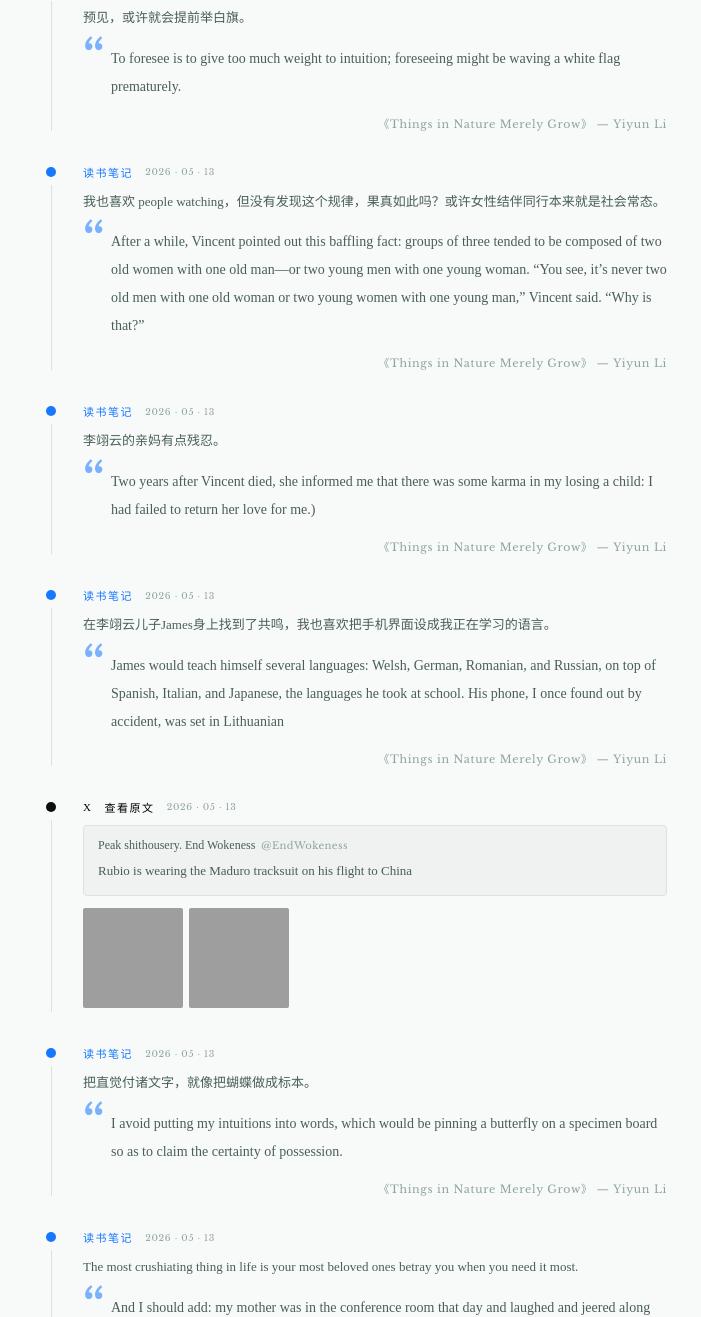
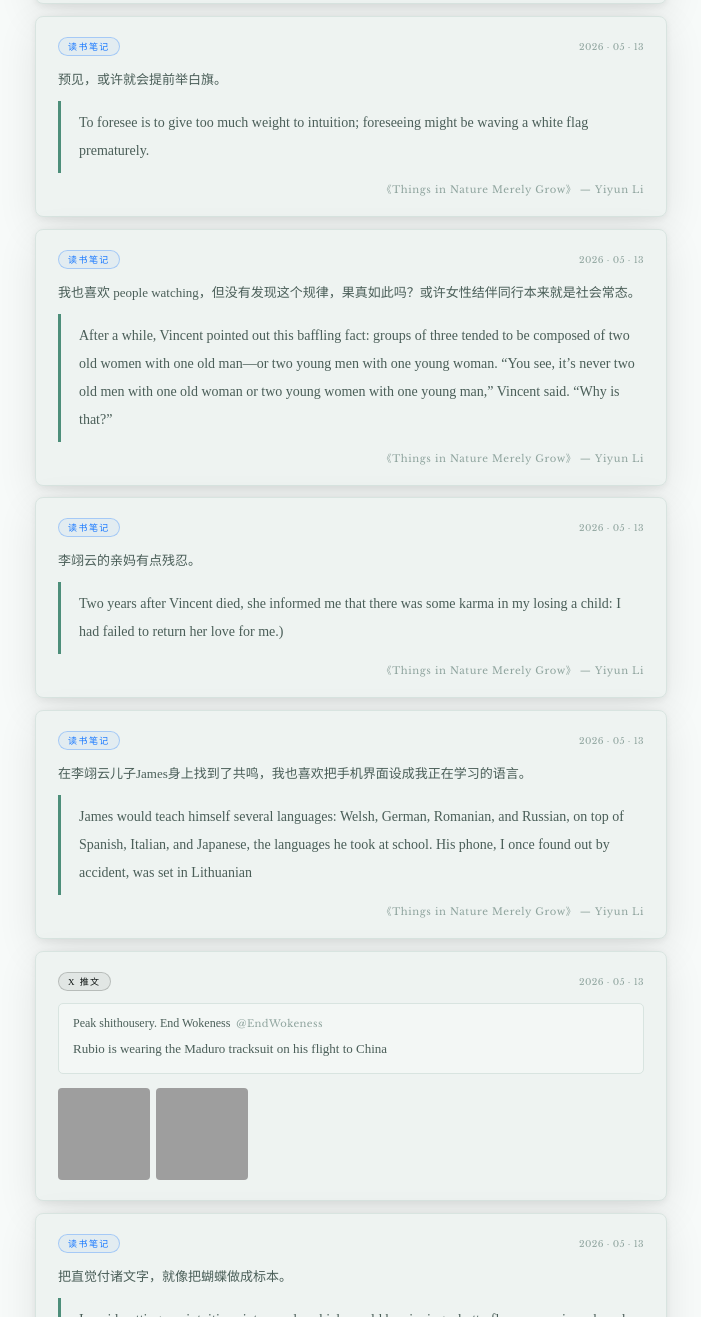
Before and after one commit to lippmann/fengnuo-astro, an Astro site: page /tweets in a window 1280 px wide. Shown: the part 1483-2800 px from the top of the page, without its empty margins (289-990 px from the left). Built offline with nearby package versions, Linux system fonts and the light colour scheme; Astro itself is replaced by a stand-in of ours; grey boxes are pictures that could not be loaded.

Commit message:
redesign: tweets page — floating card layout (Variant C)

```diff
--- a/src/pages/tweets/[...page].astro
+++ b/src/pages/tweets/[...page].astro
@@ -18,52 +18,31 @@
   return images.filter(img => !img.includes('new_menu') && !img.includes('/icon/'));
 }
 
-function proxyImg(url: string) {
-  return url;
-}
-
-// Parse weread text into structured parts.
-// text format (bookmark):  "《书名》 — 作者\n[章节]\n\n摘录"
-// text format (review):    "《书名》 — 作者\n\n摘录\n💬 笔记"  (abstract may be empty)
 function parseWeread(text: string): { annotation: string; highlight: string; bookLine: string } {
   const lines = text.split('\n');
-  const bookLine = lines[0] || '';  // always "《书名》 — 作者"
-
-  // Collect remaining lines (skip empty leading lines after book line)
+  const bookLine = lines[0] || '';
   const rest = lines.slice(1).join('\n').trim();
-
   let highlight = '';
   let annotation = '';
-
   if (rest.includes('💬')) {
     const noteIdx = rest.indexOf('💬');
     highlight = rest.slice(0, noteIdx).trim();
     annotation = rest.slice(noteIdx + '💬'.length).trim();
   } else {
-    // Pure bookmark — strip optional [章节] prefix
     highlight = rest.replace(/^\[.*?\]\n+/, '').trim();
   }
-
   return { annotation, highlight, bookLine };
 }
 
-// Parse twitter text into structured parts.
-// Repost format: "自己评论\n 账号名 (@handle) 原文 — nitter_url"
-// Pure repost:   "账号名 (@handle) 原文 — nitter_url"
-// Original:      plain text, no (@handle) pattern
 function parseTwitter(text: string): { comment: string; rtAuthor: string; rtHandle: string; rtText: string } | null {
-  // Find the LAST occurrence of "账号名 (@handle)" to split comment from RT
   const rtPattern = /^([\s\S]*?)([^\n(]+?)\s+\(@([A-Za-z0-9_]{1,50})\)\s+([\s\S]+)$/;
   const m = text.match(rtPattern);
   if (!m) return null;
-
   const comment = m[1].trim();
   const rtAuthor = m[2].trim();
   const handle = m[3].trim();
   let rtText = m[4].trim().replace(/\s+—\s+https?:\/\/\S+$/, '').trim();
-
   if (!rtText || rtText.length < 3) return null;
-
   return { comment, rtAuthor, rtHandle: handle, rtText };
 }
 ---
@@ -118,34 +97,30 @@
       const wr = isWeread ? parseWeread(item.text) : null;
       const tw = isTwitter ? parseTwitter(item.text) : null;
       return (
-        <div class="entry" data-platform={item.platform}>
-          <div class="entry-spine">
-            <span class={`entry-dot dot-${item.platform}`}></span>
-            <div class="entry-line"></div>
-          </div>
-          <div class="entry-body">
-            <div class="entry-meta">
-              <span class={`entry-platform${isWeread ? ' platform-weread' : isTwitter ? ' platform-twitter' : ''}`}>
-                {item.platform === 'twitter' ? 'X' : isWeread ? '读书笔记' : '豆瓣广播'}
+        <div class="card" data-platform={item.platform}>
+          <div class="card-header">
+            <div class="card-left">
+              <span class={`badge badge-${item.platform}`}>
+                {item.platform === 'twitter' ? 'X 推文' : isWeread ? '读书笔记' : '豆瓣广播'}
               </span>
               {!isWeread && (
-                <a class="entry-source" href={item.url} target="_blank" rel="noopener">查看原文</a>
+                <a class="card-source" href={item.url} target="_blank" rel="noopener">查看原文</a>
               )}
-              <span class="entry-date">{formatDate(item.date)}</span>
             </div>
+            <span class="card-date">{formatDate(item.date)}</span>
+          </div>
+
           {isWeread && wr ? (
             <div class="wr-body">
               {wr.annotation && <p class="wr-annotation">{wr.annotation}</p>}
               {wr.highlight && (
-                  <blockquote class="wr-highlight">
-                    <span class="wr-quote-mark open">「</span>{wr.highlight}<span class="wr-quote-mark close">」</span>
-                  </blockquote>
+                <blockquote class="wr-highlight">{wr.highlight}</blockquote>
               )}
               <p class="wr-bookline">{wr.bookLine}</p>
             </div>
           ) : isTwitter && tw ? (
             <div class="tw-body">
-                {tw.comment && <p class="entry-text tw-comment">{tw.comment}</p>}
+              {tw.comment && <p class="tw-comment">{tw.comment}</p>}
               <blockquote class="tw-rt">
                 <p class="tw-rt-author">
                   <span class="tw-rt-name">{tw.rtAuthor}</span>
@@ -155,16 +130,16 @@
               </blockquote>
             </div>
           ) : (
-              <p class="entry-text">{item.text}</p>
+            <p class="card-text">{item.text}</p>
           )}
+
           {imgs.length > 0 && (
-              <div class="entry-imgs">
+            <div class="card-imgs">
               {imgs.slice(0, 4).map((img: string) => (
-                  <img src={proxyImg(img)} loading="lazy" alt="" />
+                <img src={img} loading="lazy" alt="" />
               ))}
             </div>
           )}
-          </div>
         </div>
       );
     })}
@@ -277,15 +252,10 @@
   font-weight: 300;
 }
 
-.feed {
-  display: flex;
-  flex-direction: column;
-}
-
 .filter-bar {
   display: flex;
   gap: 8px;
-  margin-bottom: 40px;
+  margin-bottom: 28px;
   flex-wrap: wrap;
 }
 .filter-btn {
@@ -311,97 +281,104 @@
   background: color-mix(in srgb, var(--gold) 6%, transparent);
 }
 
-.entry {
-  display: grid;
-  grid-template-columns: 32px 1fr;
-  gap: 0 16px;
-  padding-bottom: 32px;
-}
-.entry:last-child { padding-bottom: 0; }
-
-.entry-spine {
+/* ── Feed ── */
+.feed {
   display: flex;
   flex-direction: column;
-  align-items: center;
+  gap: 12px;
 }
-.entry-dot {
-  width: 10px; height: 10px;
-  border-radius: 50%;
-  flex-shrink: 0;
-  margin-top: 4px;
+
+/* ── Card ── */
+.card {
+  background: var(--surface);
+  border: 1px solid var(--rule);
+  border-radius: 8px;
+  padding: 20px 22px;
+  box-shadow: var(--shadow-sm);
+  transition: transform .25s cubic-bezier(.2,.8,.2,1), box-shadow .25s cubic-bezier(.2,.8,.2,1);
+  will-change: transform;
 }
-.dot-twitter { background: var(--paper); }
-.dot-douban  { background: #07a761; }
-.dot-weread  { background: #1677ff; }
-.entry-line {
-  width: 1px;
-  flex: 1;
-  background: var(--rule);
-  margin-top: 8px;
-  min-height: 16px;
+.card:hover {
+  transform: translateY(-6px) scale(1.004);
+  box-shadow: var(--shadow-hover);
 }
-.entry:last-child .entry-line { display: none; }
 
-.entry-body {
-  padding-top: 1px;
-  transition: transform .2s ease, box-shadow .2s ease;
-  border-radius: 4px;
-}
-.entry:hover .entry-body {
-  transform: translateY(-3px);
-  box-shadow: 0 6px 20px color-mix(in srgb, var(--paper) 8%, transparent);
-}
-.entry-meta {
+.card-header {
   display: flex;
   align-items: center;
-  gap: 12px;
-  margin-bottom: 10px;
+  justify-content: space-between;
+  margin-bottom: 12px;
 }
-.entry-platform {
+.card-left {
+  display: flex;
+  align-items: center;
+  gap: 10px;
+}
+
+/* ── Platform badges ── */
+.badge {
+  display: inline-flex;
+  align-items: center;
+  padding: 2px 9px;
+  border-radius: 10px;
+  border: 1px solid var(--rule);
+  background: var(--bg);
   font-family: 'Cormorant SC', serif;
-  font-size: 11px;
-  letter-spacing: .14em;
+  font-size: 9px;
+  letter-spacing: .16em;
   text-transform: uppercase;
   color: var(--muted);
-  font-weight: 400;
+  transition: border-color .2s;
 }
-.entry-source {
+.badge-weread {
+  border-color: rgba(22,119,255,.3);
+  color: #1677ff;
+  background: rgba(22,119,255,.05);
+}
+.badge-douban {
+  border-color: rgba(7,167,97,.3);
+  color: #07a761;
+  background: rgba(7,167,97,.05);
+}
+.badge-twitter {
+  border-color: rgba(10,16,14,.2);
+  color: var(--paper);
+  background: color-mix(in srgb, var(--paper) 5%, transparent);
+}
+[data-theme="dark"] .badge-twitter {
+  border-color: rgba(232,240,238,.15);
+}
+
+.card-source {
   font-family: 'Cormorant SC', serif;
-  font-size: 11px;
+  font-size: 9px;
   letter-spacing: .14em;
   text-transform: uppercase;
   color: var(--gold);
-  font-weight: 400;
-  transition: opacity .15s;
+  opacity: 0;
+  transition: opacity .2s;
 }
-.entry-source:hover { opacity: .7; }
-.platform-weread { color: #1677ff !important; }
-.platform-twitter { color: #000 !important; }
-[data-theme="dark"] .platform-twitter { color: #fff !important; }
-.entry[data-platform="twitter"] .entry-source { color: #000; }
-[data-theme="dark"] .entry[data-platform="twitter"] .entry-source { color: #fff; }
-.entry-date {
+.card:hover .card-source { opacity: 1; }
+
+.card-date {
+  font-family: 'Libre Baskerville', serif;
   font-size: 9px;
   color: var(--muted);
-  letter-spacing: .08em;
-  font-weight: 300;
+  letter-spacing: .04em;
 }
-.entry-text {
+
+/* ── Plain text ── */
+.card-text {
   font-family: 'Noto Serif SC', serif;
   font-size: 14px;
   font-weight: 300;
-  line-height: 2;
+  line-height: 1.95;
   color: var(--dim);
   white-space: pre-wrap;
-  transition: color .15s;
 }
 
-/* ── WeRead structured layout ── */
-.wr-body {
-  display: flex;
-  flex-direction: column;
-  gap: 10px;
-}
+/* ── WeRead ── */
+.wr-body { display: flex; flex-direction: column; gap: 8px; }
 .wr-annotation {
   font-family: 'Noto Serif SC', serif;
   font-size: 13px;
@@ -412,59 +389,32 @@
 }
 .wr-highlight {
   margin: 0;
-  padding: 4px 0 4px 28px;
+  padding: 8px 0 8px 18px;
   border: none;
+  border-left: 3px solid var(--gold);
   background: none;
-  border-radius: 0;
-  position: relative;
   font-family: 'Noto Serif SC', serif;
   font-size: 14px;
   font-weight: 300;
   line-height: 2;
   color: var(--dim);
 }
-.wr-highlight::before {
-  content: '\201C';
-  position: absolute;
-  left: 0;
-  top: -6px;
-  font-family: 'Libre Baskerville', Georgia, serif;
-  font-size: 48px;
-  line-height: 1;
-  color: #1677ff;
-  opacity: .55;
-  font-weight: 700;
-}
-.wr-quote-mark { display: none; }
 .wr-bookline {
   margin: 0;
   font-family: 'Libre Baskerville', serif;
-  font-size: 11px;
+  font-size: 10px;
   letter-spacing: .06em;
   color: var(--muted);
   text-align: right;
 }
 
-.entry-imgs {
-  display: flex;
-  flex-wrap: wrap;
-  gap: 6px;
-  margin-top: 12px;
-  margin-bottom: 4px;
-}
-.entry-imgs img {
-  width: 100px; height: 100px;
-  object-fit: cover;
-  border-radius: 2px;
-}
-
-/* ── Twitter repost card ── */
+/* ── Twitter repost ── */
 .tw-body { display: flex; flex-direction: column; gap: 10px; }
 .tw-comment {
   font-family: 'Noto Serif SC', serif;
   font-size: 14px;
   font-weight: 300;
-  line-height: 2;
+  line-height: 1.95;
   color: var(--dim);
   margin: 0;
   white-space: pre-wrap;
@@ -473,8 +423,8 @@
   margin: 0;
   padding: 12px 14px;
   border: 1px solid var(--rule);
-  border-radius: 4px;
-  background: color-mix(in srgb, var(--paper) 3%, transparent);
+  border-radius: 5px;
+  background: color-mix(in srgb, var(--bg) 60%, transparent);
 }
 .tw-rt-author {
   display: flex;
@@ -498,28 +448,51 @@
   font-family: 'Noto Serif SC', serif;
   font-size: 13px;
   font-weight: 300;
-  line-height: 1.9;
+  line-height: 1.85;
   color: var(--dim);
   margin: 0;
   white-space: pre-wrap;
 }
 
+/* ── Images ── */
+.card-imgs {
+  display: flex;
+  flex-wrap: wrap;
+  gap: 6px;
+  margin-top: 14px;
+}
+.card-imgs img {
+  width: 92px;
+  height: 92px;
+  object-fit: cover;
+  border-radius: 4px;
+}
+
+/* ── Pagination ── */
 .pagination {
-  display: flex; align-items: center; justify-content: space-between;
-  padding-top: 32px; margin-top: 32px;
+  display: flex;
+  align-items: center;
+  justify-content: space-between;
+  padding-top: 32px;
+  margin-top: 32px;
   border-top: 1px solid var(--rule);
 }
 .page-btn {
   font-family: 'Cormorant SC', serif;
-  font-size: 12px; font-weight: 400; letter-spacing: .14em;
-  color: var(--gold); text-decoration: none;
+  font-size: 12px;
+  font-weight: 400;
+  letter-spacing: .14em;
+  color: var(--gold);
+  text-decoration: none;
   transition: opacity .2s;
 }
 .page-btn:hover { opacity: .7; }
 .page-btn.disabled { color: var(--muted); pointer-events: none; }
 .page-info {
   font-family: 'Cormorant SC', serif;
-  font-size: 11px; font-weight: 400; letter-spacing: .14em;
+  font-size: 11px;
+  font-weight: 400;
+  letter-spacing: .14em;
   color: var(--muted);
 }
 
@@ -567,10 +540,9 @@
   updateIcon(saved === 'dark');
 }());
 
-// Filter
 (function () {
   var btns = document.querySelectorAll('.filter-btn');
-  var entries = document.querySelectorAll('.entry');
+  var entries = document.querySelectorAll('.card');
   btns.forEach(function (btn) {
     btn.addEventListener('click', function () {
       var filter = btn.getAttribute('data-filter');
```
Lines whose indentation alone changed are shown as unchanged.
